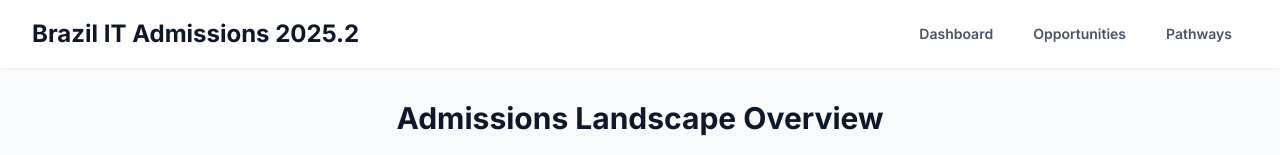
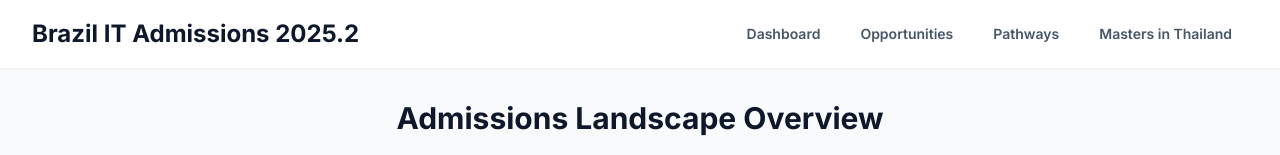
Before and after one commit to SylvesterOgaOgaji/brazil-it-admissions, a plain HTML site: page index.html in a window 1280 px wide. Shown: the top 155 px of the page. Drawn offline with nearby package versions, Linux system fonts and the light colour scheme.

Commit message:
Update index.html

```diff
--- a/index.html
+++ b/index.html
@@ -11,7 +11,7 @@
     <link href="https://fonts.googleapis.com/css2?family=Inter:wght@400;600;700&display=swap" rel="stylesheet">
     <!-- Chosen Palette: Warm Neutrals & Subtle Accents -->
     <!-- Application Structure Plan: A dashboard-centric, single-page application designed for task-oriented exploration. The structure prioritizes immediate access to actionable information for prospective students.
-        1. Header & Navigation: A sticky header with the application title and navigation buttons that smoothly scroll to the relevant sections.
+        1. Header & Navigation: A sticky header with the application title and navigation buttons that smoothly scroll to the relevant sections. Now includes a link to the Thailand Master's page.
         2. Overview Dashboard: A high-level view with key metrics (total vacancies, open editais) and a primary chart showing the distribution of admission routes. This gives users an instant summary of the landscape described in the report, and now includes a dynamic admissions tip generator.
         3. Interactive Opportunities Hub: A filterable list of all institutions mentioned in the report. Users can filter by 'Open', 'Closed', or 'Special' status. This is the core interactive component, allowing users to drill down into the specific data. Clicking an item reveals detailed information and a link to the official source.
         4. Admission Pathways Explained: A section using styled cards to clearly explain the main routes (Vestibular, SISU, Transfer), providing essential context for users unfamiliar with the Brazilian system.
@@ -79,6 +79,7 @@
                     <button data-target="dashboard" class="nav-btn px-4 py-2 rounded-md text-sm font-semibold text-slate-600 hover:bg-slate-200 transition-colors">Dashboard</button>
                     <button data-target="opportunities" class="nav-btn px-4 py-2 rounded-md text-sm font-semibold text-slate-600 hover:bg-slate-200 transition-colors">Opportunities</button>
                     <button data-target="pathways" class="nav-btn px-4 py-2 rounded-md text-sm font-semibold text-slate-600 hover:bg-slate-200 transition-colors">Pathways</button>
+                    <a href="thailand-masters-it-spa.html" class="px-4 py-2 rounded-md text-sm font-semibold text-slate-600 hover:bg-slate-200 transition-colors" target="_blank">Masters in Thailand</a>
                 </nav>
             </div>
         </div>
```
